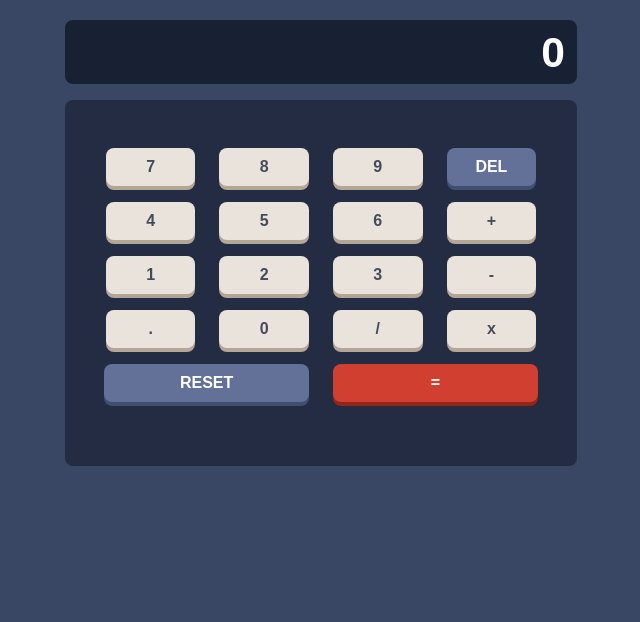
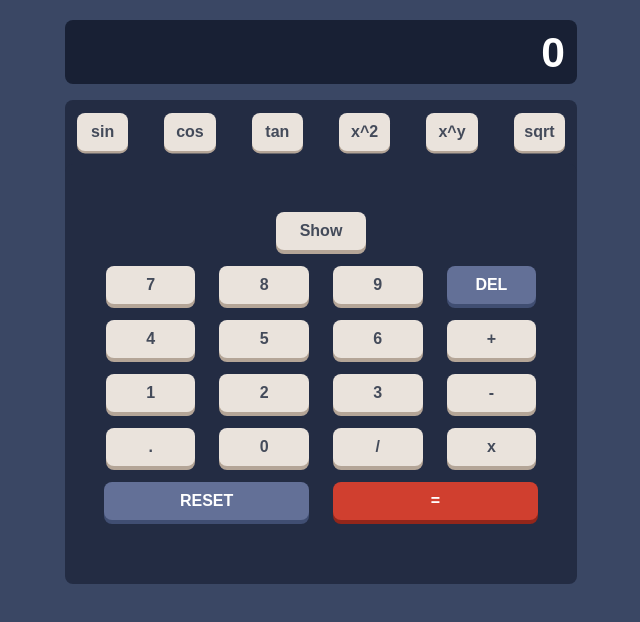
Before and after one commit to Crl-Vlz/Web-Apps, a plain HTML site: page Classwork/wb-calculator-app/index.html in a window 1280 px wide. Shown: the part 92-714 px from the top of the page, without its empty margins (319-959 px from the left). Drawn offline with nearby package versions, Linux system fonts and the light colour scheme.

Commit message:
Added sliding panel

```diff
--- a/Classwork/wb-calculator-app/calculator.js
+++ b/Classwork/wb-calculator-app/calculator.js
@@ -1,20 +1,6 @@
 var dict = {};
 
 //Dictionary with values of theme 1, default theme
-
-/*dict["--main-bg"] = "hsl(222, 26%, 31%)";
-dict["--toggle-bg"] = "hsl(223, 31%, 20%)";
-dict["--keypad-bg"] = "hsl(223, 31%, 20%)";
-dict["--screen-bg"] = "hsl(224, 36%, 15%)";
-dict["--key-sec-bg"] = "hsl(225, 21%, 49%)";
-dict["--key-sec-shadow"] = "hsl(224, 28%, 35%)";
-dict["--key-main-bg"] = "hsl(6, 63%, 50%)";
-dict["--toggle"] = "hsl(6, 63%, 50%)";
-dict["--key-main-shadow"] = "hsl(6, 70%, 34%)";
-dict["--key-bg"] = "hsl(30, 25%, 89%)";
-dict["--key-shadow"] = "hsl(28, 16%, 65%)";
-dict["--key-text"] = "hsl(221, 14%, 31%)";
-dict["--main-text"] = "hsl(0, 0%, 100%)";*/
 
 var root = document.querySelector(":root");
 var styles = getComputedStyle(root);
@@ -25,6 +11,8 @@ var oper = "";
 var dotted = false;
 
 var inOp = false;
+
+var showAd = false;
 
 function setStyles1() {
   dict["--main-bg"] = "hsl(222, 26%, 31%)";
@@ -183,28 +171,6 @@ function convertToID(key) {
   }
 }
 
-/*function normalKey(key) {
-  switch (key) {
-    case "one":
-    case "two":
-    case "three":
-    case "four":
-    case "five":
-    case "six":
-    case "seven":
-    case "eight":
-    case "nine":
-    case "zero":
-    case "dot":
-    case "sum":
-    case "min":
-    case "d":
-      return true;
-    default:
-      return false;
-  }
-}*/
-
 function operate(key) {
   var ident = convertToID(key);
   if (ident === "RESET") ident = "RES";
@@ -279,6 +245,27 @@ document.querySelectorAll(".btn-calc").forEach((element) => {
   });
 });
 
+document.querySelectorAll(".btn-ad-calc").forEach((element) => {
+  element.addEventListener("click", () => {
+    var key = element.textContent;
+    operate(key);
+  });
+});
+
+document.querySelectorAll(".btn-show").forEach((element) => {
+  element.addEventListener("click", () => {
+    if (showAd) {
+      document.querySelector("#av-Keys").classList.add("hidden");
+      $("#show").text("Show");
+      showAd = false;
+    } else {
+      document.querySelector("#av-Keys").classList.remove("hidden");
+      $("#show").text("Hide");
+      showAd = true;
+    }
+  });
+});
+
 function validateKeypress(key) {
   switch (key) {
     case "1":
--- a/Classwork/wb-calculator-app/index.html
+++ b/Classwork/wb-calculator-app/index.html
@@ -67,6 +67,30 @@
           <p class="result">0</p>
         </div>
       </div>
+
+      <!--Advanced Keyboard-->
+      <div id="av-Keys" class="container d-flex justify-content-between">
+        <div class="key-bg">
+          <p id="sin" class="btn btn-ad-calc">sin</p>
+        </div>
+        <div class="key-bg">
+          <p id="cos" class="btn btn-ad-calc">cos</p>
+        </div>
+        <div class="key-bg">
+          <p id="tan" class="btn btn-ad-calc">tan</p>
+        </div>
+        <div class="key-bg">
+          <p id="square" class="btn btn-ad-calc">x^2</p>
+        </div>
+        <div class="key-bg">
+          <p id="exp" class="btn btn-ad-calc">x^y</p>
+        </div>
+        <div class="key-bg">
+          <p id="sqrt" class="btn btn-ad-calc">sqrt</p>
+        </div>
+      </div>
+
+      <!--Basic Keyboard-->
       <div
         class="
           container
@@ -78,6 +102,11 @@
           py-5
         "
       >
+        <div class="row">
+          <div class="col">
+            <p id="show" class="btn btn-show">Show</p>
+          </div>
+        </div>
         <div class="row">
           <div class="col">
             <p id="seven" class="btn btn-calc">7</p>
--- a/Classwork/wb-calculator-app/style.css
+++ b/Classwork/wb-calculator-app/style.css
@@ -21,6 +21,7 @@
     --keyboard-width: 40vw;
     --key-width: 7vw;
     --big-key-width: 16vw;
+    --av-key-width: 4vw;
   }
 }
 
@@ -29,6 +30,7 @@
     --keyboard-width: 90vw;
     --key-width: 15vw;
     --big-key-width: 36vw;
+    --av-key-width: 9vw;
   }
 }
 
@@ -84,6 +86,52 @@
   box-shadow: 0vw 0.5vh var(--key-shadow);
   width: var(--key-width) !important;
   border-radius: 0.5rem !important;
+}
+
+.btn-show {
+  background-color: var(--key-bg) !important;
+  color: var(--key-text) !important;
+  box-shadow: 0vw 0.5vh var(--key-shadow);
+  width: var(--key-width) !important;
+  border-radius: 0.5rem !important;
+}
+
+.btn-ad-calc {
+  display: flex !important;
+  justify-content: center !important;
+  align-items: center !important;
+  background-color: var(--key-bg) !important;
+  color: var(--key-text) !important;
+  box-shadow: 0vw 0.3vh var(--key-shadow);
+  width: var(--av-key-width) !important;
+  border-radius: 0.5rem !important;
+}
+
+.hidden {
+  display: none !important;
+}
+
+.hidden div {
+  display: none !important;
+}
+
+.hidden div p {
+  display: none !important;
+}
+
+#av-Keys {
+  width: var(--keyboard-width) !important;
+  background-color: var(--keypad-bg) !important;
+  border-radius: 0.5rem !important;
+  height: 10vh !important;
+  align-items: center !important;
+  margin-top: 1vh !important;
+  margin-bottom: -2vh !important;
+  /*z-index: 1 !important;*/
+}
+
+.key-bg {
+  background-color: var(--keypad-bg) !important;
 }
 
 .pressedCalc {
```
